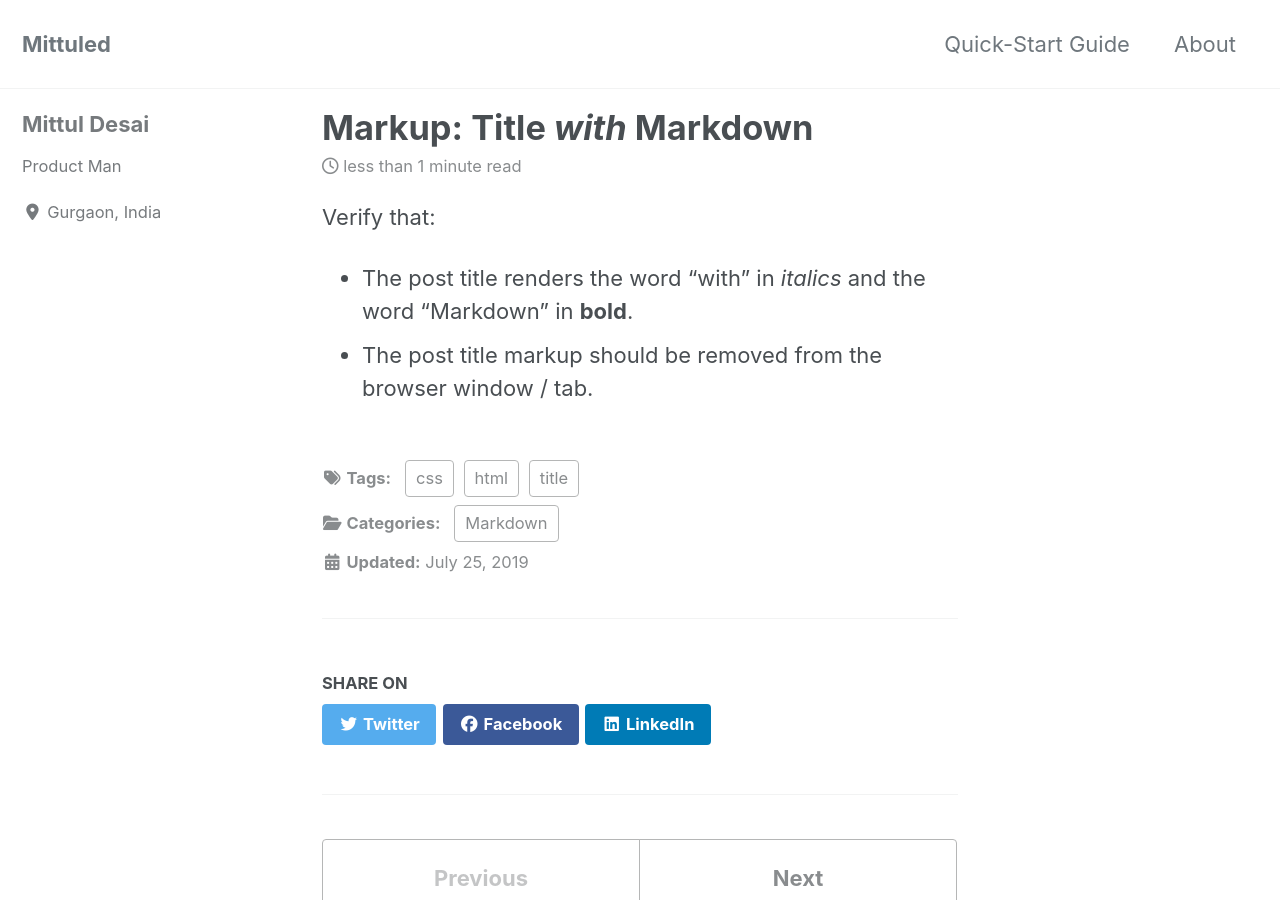
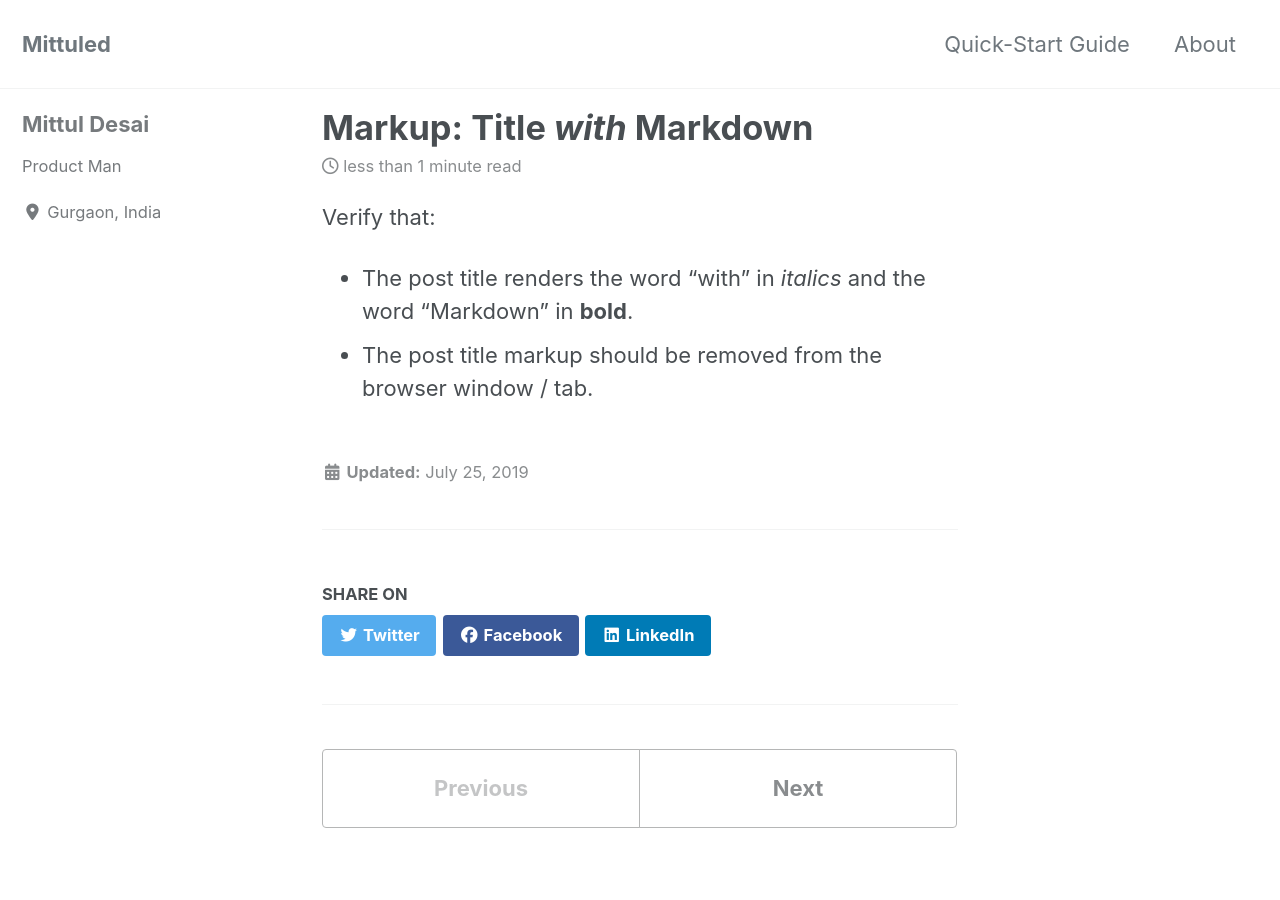
Before and after one commit to mittuled/min-mistakes, a Jekyll site: the page built from _posts/2019-07-25-Title.md, in a window 1280 px wide and 900 px high. Built offline with Jekyll 4.4.1, drawn with Linux system fonts in a browser that asks for light colours; cached includes are drawn as plain includes; nearby versions of some CDN libraries.

Commit message:
Update 2019-07-25-Title.md

```diff
--- a/_posts/2019-07-25-Title.md
+++ b/_posts/2019-07-25-Title.md
@@ -1,12 +1,6 @@
 ---
 title: "Markup: Title *with* **Markdown**"
 author_profile: true
-categories:
-  - Markdown
-tags:
-  - css
-  - html
-  - title
 ---
 
 Verify that:
```
